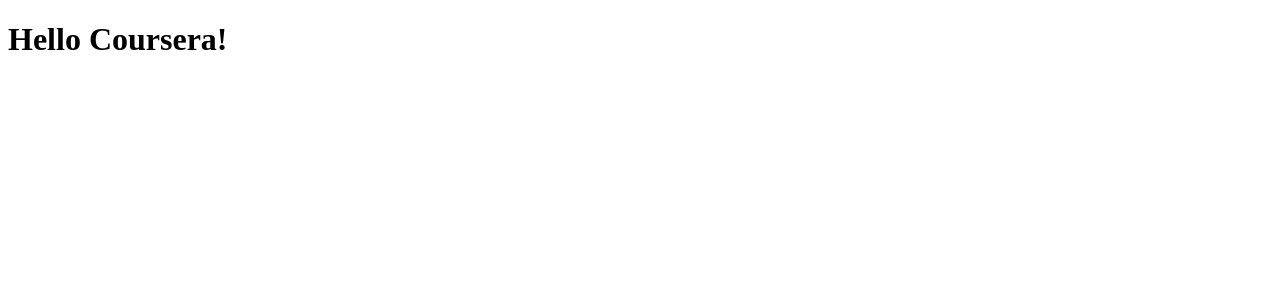
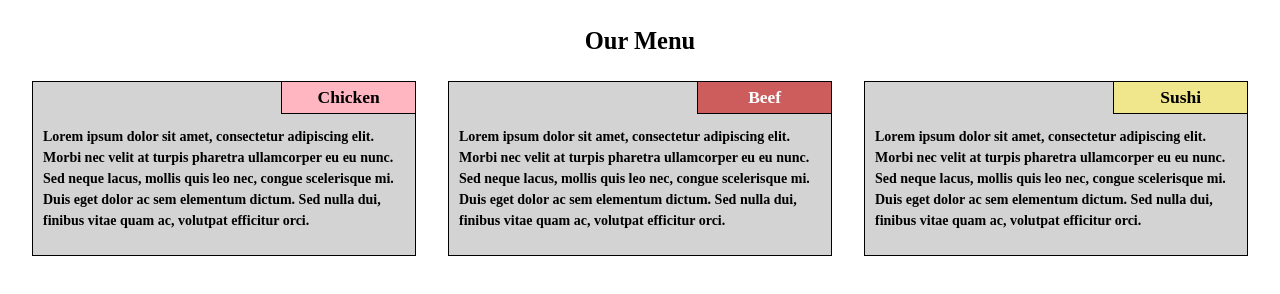
Before and after one commit to bybor/c-test, a plain HTML site: page module2-solution/index.html in a window 1280 px wide. Drawn offline with Linux system fonts and the light colour scheme.

Commit message:
module 2 assessment

```diff
--- /dev/null
+++ b/module2-solution/css/style.css
@@ -0,0 +1,106 @@
+* {
+  box-sizing: border-box;
+}
+
+body {
+  margin: 0;
+  padding: 0;
+  font-size: 14px;
+  line-height: 21px;
+  color: #000000;
+  background-color: #ffffff;
+}
+
+h1 {
+  text-align: center;
+  padding: 0;
+  margin: 30px 0;
+  font-size: 175%;
+}
+
+.container {
+  content: "";
+  display: table;
+  clear: both;
+}
+
+.information-block {
+  position: relative;
+  padding-top: 30px;
+  padding-bottom: 10px;
+  padding-right: 10px;
+  padding-left: 10px;
+  border: 1px solid black;
+  color: black;
+  font-weight: bold;
+  background-color: lightgrey;
+}
+
+.block-title {
+  position: absolute;
+  top: 0;
+  right: 0;
+  text-align: center;
+  margin: 0;
+  padding: 5px 15px;
+  min-width: 35%;
+  border-left: 1px solid black;
+  border-bottom: 1px solid black;
+  font-size: 125%;
+}
+
+.information-block:nth-of-type(1) .block-title {
+  background-color: lightpink;
+  color: black;
+}
+
+.information-block:nth-of-type(2) .block-title {
+  background-color: indianred;
+  color: white;
+}
+
+.information-block:nth-of-type(3) .block-title {
+  background-color: khaki;
+  color: black;
+}
+
+@media (min-width: 992px) {
+  .information-block {
+    float: left;
+    width: 30%;
+    margin-right: 2.5%;
+  }
+
+  .information-block:nth-of-type(1) {
+    margin-left: 2.5%;
+  }
+}
+
+@media (min-width: 768px) and (max-width: 991px) {
+  .information-block {
+    float: left;
+    width: 46.25%;
+    margin-bottom: 2.5%;
+    margin-right: 2.5%;
+  }
+
+  .information-block:nth-of-type(1) {
+    margin-left: 2.5%;
+  }
+
+  .information-block:nth-of-type(3) {
+    width: 95%;
+    margin-left: 2.5%;
+    margin-right: 2.5%;
+  }
+}
+
+@media (max-width: 767px) {
+  .information-block {
+    width: 95.5%;
+    margin-bottom: 2.5%;
+    margin-left: 2.5%;
+    margin-right: 2.5%;
+
+  }
+}
--- a/module2-solution/index.html
+++ b/module2-solution/index.html
@@ -1,9 +1,28 @@
-<!doctype html>
-<html>
-    <head>
-        <title>Hello Coursera!</title>
-    </head>
-    <body>
-        <h1>Hello Coursera!</h1>
-    </body>
+<!DOCTYPE html>
+<html lang="ru">
+  <head>
+    <meta charset="utf-8">
+    <title>Test</title>
+    <link href="css/style.css" rel="stylesheet">
+  </head>
+  <body>
+    <div class="container">
+      <h1>Our Menu</h1>
+      <section class="information-block">
+        <h2 class="block-title">Chicken</h2>
+        <p class="block-text">Lorem ipsum dolor sit amet, consectetur adipiscing elit. Morbi nec velit at turpis pharetra ullamcorper eu eu nunc. Sed neque lacus, mollis quis leo nec, congue scelerisque mi. Duis eget dolor ac sem elementum dictum. Sed nulla dui, finibus vitae quam ac, volutpat efficitur orci.
+        </p>
+      </section>
+      <section class="information-block">
+        <h2 class="block-title">Beef</h2>
+        <p class="block-text">Lorem ipsum dolor sit amet, consectetur adipiscing elit. Morbi nec velit at turpis pharetra ullamcorper eu eu nunc. Sed neque lacus, mollis quis leo nec, congue scelerisque mi. Duis eget dolor ac sem elementum dictum. Sed nulla dui, finibus vitae quam ac, volutpat efficitur orci.
+        </p>
+      </section>
+      <section class="information-block">
+        <h2 class="block-title">Sushi</h2>
+        <p class="block-text">Lorem ipsum dolor sit amet, consectetur adipiscing elit. Morbi nec velit at turpis pharetra ullamcorper eu eu nunc. Sed neque lacus, mollis quis leo nec, congue scelerisque mi. Duis eget dolor ac sem elementum dictum. Sed nulla dui, finibus vitae quam ac, volutpat efficitur orci.
+        </p>
+      </section>
+    </div>
+  </body>
 </html>
```
